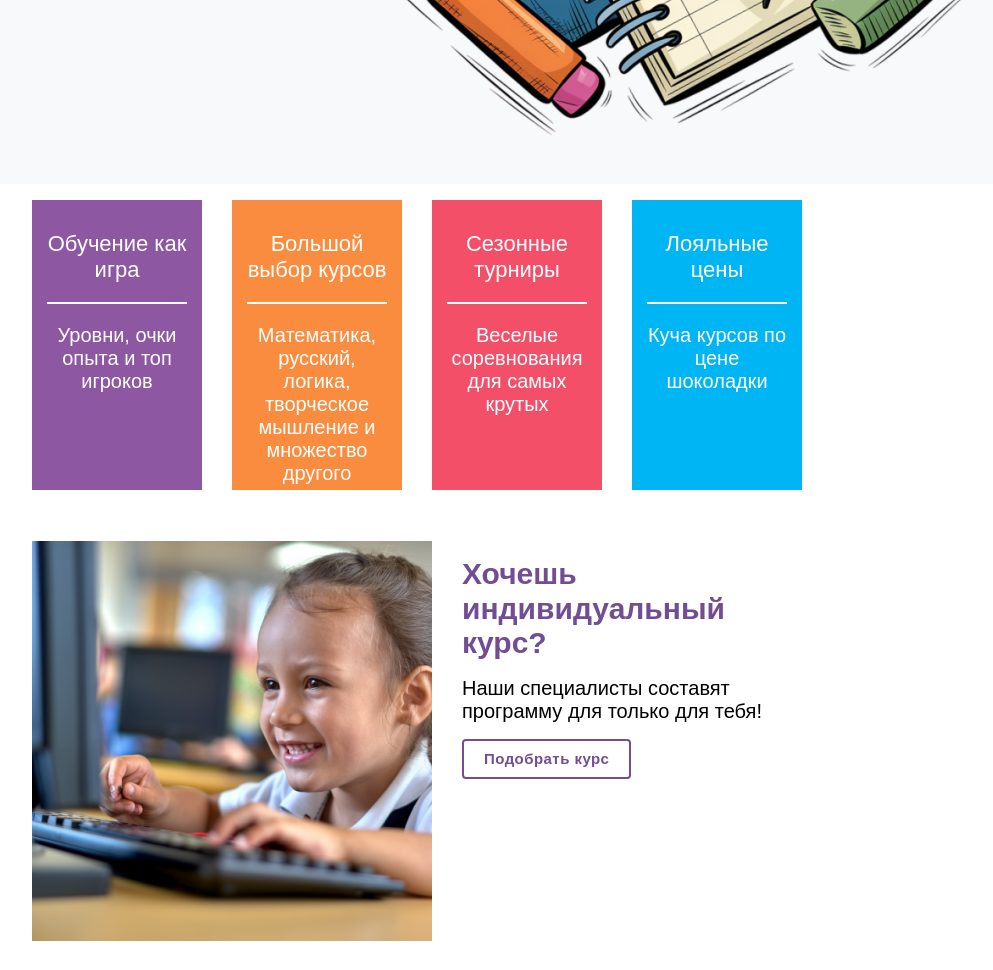
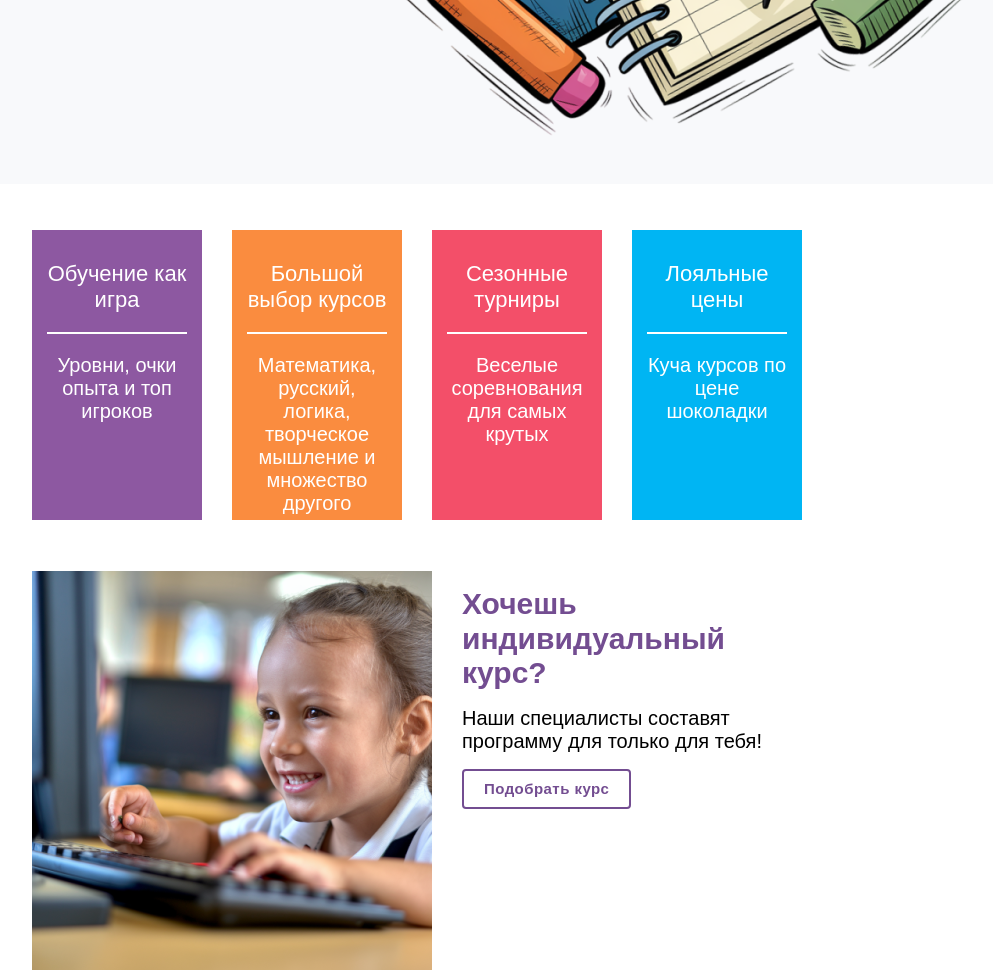
Before and after one commit to Viiiiiibe/super-brain, a Django app: page / in a window 1280 px wide. Shown: the part 621-1591 px from the top of the page, without its empty margins (223-1216 px from the left). Run offline with Django 5.2, Linux system fonts and the light colour scheme; some web fonts are replaced.

```diff
--- a/proj/templates/courses/index.html
+++ b/proj/templates/courses/index.html
@@ -20,7 +20,7 @@
         </ul>
   </div>
 
-    <div class="kl-rich-text--center">
+    <div class="kl-rich-text--center" style="padding-top:30px;">
             <ul class="second-block lakki-reddy-regular" style="max-width:800px;">
                 <li style="background-color:#8D58A1;">
                     <p><span style="color: #ffffff; font-size: 22px">Обучение как игра</span></p>
```
Also changed, not shown: 1 other file.
